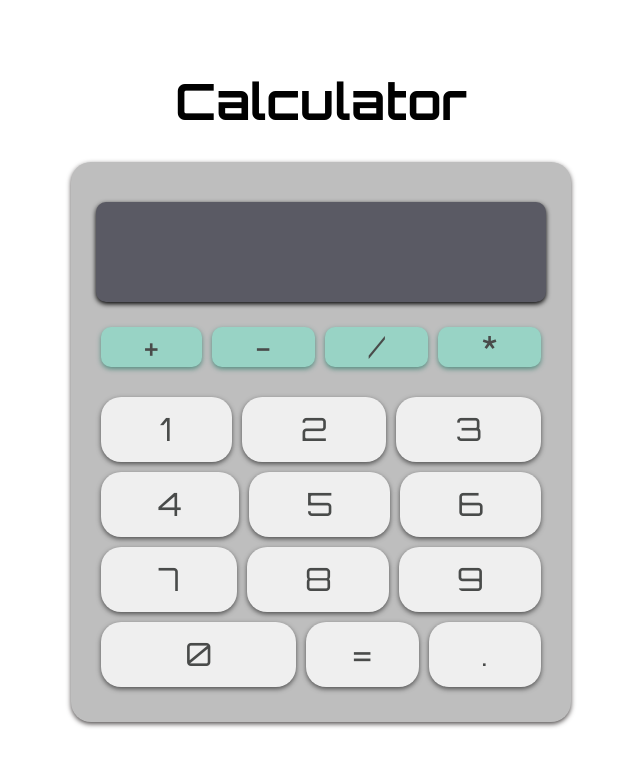
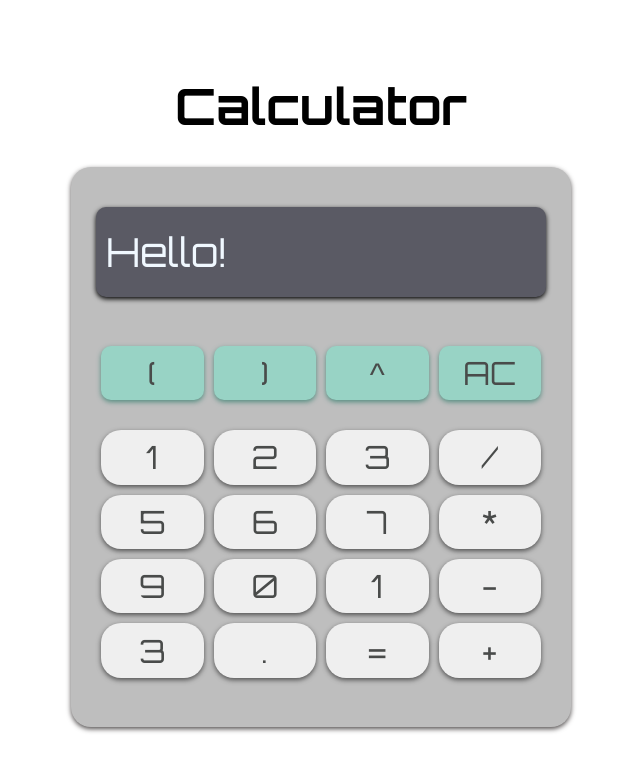
Before and after one commit to Tanishq-Mehta-1/Calculator-Practice, a plain HTML site: page index.html in a window 1280 px wide. Shown: the whole page, without its empty margins (319-959 px from the left). Drawn offline with Linux system fonts and the light colour scheme.

Commit message:
changing button layout | disabling text wrap for display | adding functionality to AC

```diff
--- a/handleHTML.js
+++ b/handleHTML.js
@@ -5,18 +5,33 @@ for (let j = 0; j < 4; j++) {
   let row = document.createElement("div");
   row.classList.add("row_num");
 
-  count = count >= 10 ? 0 : count;
-  for (let i = 0; i < 3; i++) {
+  for (let i = 0; i < 4; i++) {
+    count = count >= 10 ? 0 : count;
+
     const btn = document.createElement("button");
     let num = count.toString();
 
     if (j === 3 && i === 1) {
+      num = ".";
+      btn.classList.add("decimal");
+    } else if (j === 3 && i === 2) {
       num = "=";
       btn.classList.add("equate");
-    }
-    if (j === 3 && i === 2) {
-      num = ".";
-      btn.classList.add("decimal");
+    } else if (i == 3) {
+      switch (j) {
+        case 0:
+          num = "/";
+          break;
+        case 1:
+          num = "*";
+          break;
+        case 2:
+          num = "-";
+          break;
+        case 3:
+          num = "+";
+          break;
+      }
     }
 
     btn.classList.add("btn_num");
@@ -30,11 +45,13 @@ for (let j = 0; j < 4; j++) {
 }
 
 const num_btns = document.querySelectorAll(".btn_num");
-const btns = document.querySelectorAll("button:not(.equate)");
+const op_btns = document.querySelectorAll(".operators button");
+const all_btns = document.querySelectorAll("button:not(.equate, .clear)");
 
 let expression = "",
   toDisplay = "";
 
+// adding logic to '='
 document.querySelector(".equate").addEventListener("click", () => {
   let ans = evaluate(expression);
   if (ans === "err") ans = "ERROR";
@@ -42,7 +59,14 @@ document.querySelector(".equate").addEventListener("click", () => {
   expression = toDisplay = "";
 });
 
-btns.forEach((item) => {
+//handle AC
+document.querySelector(".clear").addEventListener("click", () => {
+  expression = toDisplay = "";
+   document.querySelector(".display").textContent = toDisplay;
+})
+
+// live display of expression
+all_btns.forEach((item) => {
   item.addEventListener("click", () => {
     let num = item.textContent;
     if (isOperator(num) || isOperator(expression[expression.length - 1]))
@@ -51,6 +75,17 @@ btns.forEach((item) => {
     expression += num;
     toDisplay += num;
     document.querySelector(".display").textContent = toDisplay;
+  });
+});
+
+// button click thing
+op_btns.forEach((item) => {
+  item.addEventListener("mouseenter", () => {
+    item.classList.add("btn_op_clicked");
+  });
+
+  item.addEventListener("mouseleave", () => {
+    item.classList.remove("btn_op_clicked");
   });
 });
 
--- a/index.html
+++ b/index.html
@@ -14,19 +14,22 @@
 <body>
     <h1>Calculator</h1>
     <div class="calculator-body">
-        <div class="display"></div>
-        <div class="operators">
-            <button>+</button>
-            <button>-</button>
-            <button>/</button>
-            <button>*</button>
+        <div class="display">Hello!</div>
+
+        <div class="buttons">
+            <div class="operators">
+                <button>(</button>
+                <button>)</button>
+                <button>^</button>
+                <button class = "clear">AC</button>
+            </div>
+            <div class="numbers"> </div>
         </div>
-        <div class="numbers"> </div>
     </div>
 </body>
 
 <script src="operations.js"></script>
 <script src="handleHTML.js"></script>
-<script src = "shuntingYard.js"></script>
+<script src="shuntingYard.js"></script>
 
 </html>
--- a/operations.js
+++ b/operations.js
@@ -3,11 +3,11 @@ function isOperator(char) {
 }
 
 const operators = {
-  '+': { precedence: 2, associativity: 'Left' },
-  '-': { precedence: 2, associativity: 'Left' },
-  '*': { precedence: 3, associativity: 'Left' },
-  '/': { precedence: 3, associativity: 'Left' },
-  '^': { precedence: 4, associativity: 'Right' }
+  "+": { precedence: 2, associativity: "Left" },
+  "-": { precedence: 2, associativity: "Left" },
+  "*": { precedence: 3, associativity: "Left" },
+  "/": { precedence: 3, associativity: "Left" },
+  "^": { precedence: 4, associativity: "Right" },
 };
 
 function inputParse(expression) {
@@ -30,36 +30,13 @@ function inputParse(expression) {
   let str2 = expression.slice(i + 1);
 
   return { str1, op, str2 };
-};
+}
 
 function evaluate(expression) {
-  // let clean = inputParse(expression);
-  // let a = Number(clean.str1);
-  // let b = Number(clean.str2);
-
-  //check for valid
-  // if (isNaN(a) || isNaN(b)) {
-  //   console.log("Invalid number used!\n");
-  //   return "err";
-  // }
-
   let postfix = shuntingYard(expression);
   let ans = evaluatePostfix(postfix);
+
   console.log(ans);
-  console.log(postfix.join(''));
-  return ans.toFixed(3);
+  if (ans !== "err") return ans.toFixed(3);
+  else return ans;
 }
-
-function add(a, b) {
-  return a + b;
-}
-function subtract(a, b) {
-  return a - b;
-}
-function divide(a, b) {
-  if (b === 0) return "";
-  return a / b;
-}
-function multiply(a, b) {
-  return a * b;
-}
--- a/styles.css
+++ b/styles.css
@@ -24,10 +24,9 @@ h1 {
   width: 50%;
   height: 70%;
   max-width: 500px;
-  min-width: 325px;
+  min-width: 350px;
   max-height: 700px;
   min-height: 400px;
-  margin-bottom: 10px;
 
   border-radius: 20px;
   box-shadow: 0 2px 5px rgb(82, 78, 78);
@@ -37,22 +36,36 @@ h1 {
   align-items: center;
 }
 
+.buttons{
+  width: 100%;
+  height: 100%;
+  padding: 0px;
+
+  display: flex;
+  flex-direction: column;
+  justify-content: center;
+  align-items: center;
+}
+
 .display {
   flex: 0 1 auto;
   box-sizing: border-box;
   display: flex;
   justify-content: start;
   align-items: center;
-  padding-left: 10px;
+  padding: 10px;
 
+  /* font stuff */
   color: aliceblue;
-  font-size: clamp(20px, min(5vh, 5vw), 50px);
+  font-size: clamp(30px, min(5vh, 5vw), 70px);
+  overflow: hidden;
+  white-space: nowrap;
 
   background-color: rgb(90, 90, 100);
   width: 90%;
   height: 20%;
   max-width: 450px;
-  max-height: 100px;
+  max-height: 150px;
   min-height: 40px;
   margin-top: 40px;
 
@@ -61,9 +74,9 @@ h1 {
 }
 
 .operators {
-  margin-top: 20px;
   width: 90%;
-  height: 10%;
+  height: 15%;
+  min-height: 50px;
 
   display: flex;
 }
@@ -81,7 +94,7 @@ h1 {
 }
 
 .numbers {
-  margin: 20px 0px 30px;
+  margin: 20px 0px 0px;
   width: 90%;
   height: 60%;
 
@@ -89,7 +102,6 @@ h1 {
   flex-direction: column;
   align-items: center;
 
-  /* outline: auto; */
 }
 
 .row_num {
@@ -115,8 +127,11 @@ h1 {
   color: white;
 }
 
-.decimal,
-.equate {
-  flex: 0 1 auto;
-  width: 25%;
+.btn_op_clicked{
+  background-color: rgb(100, 167, 151);
+  color: white;
 }
+
+button{
+  width: 50px;
+}
```
